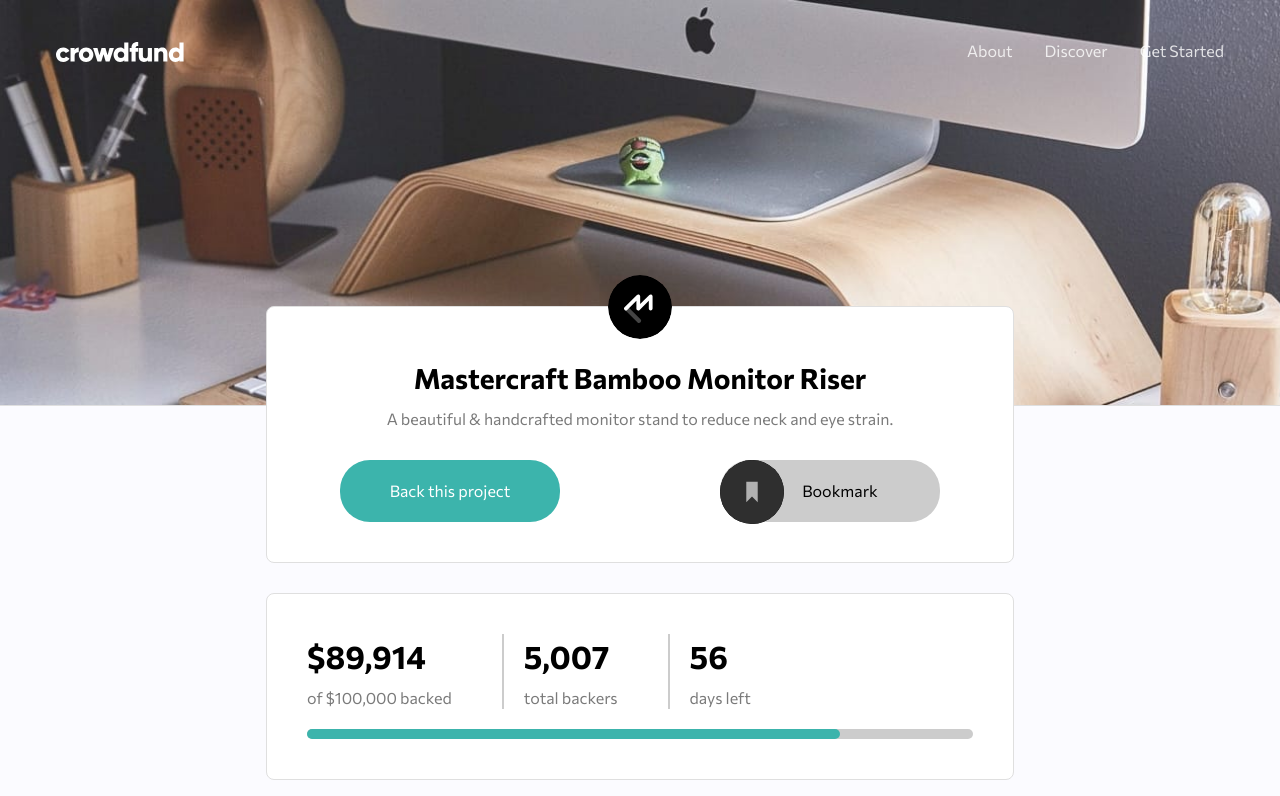
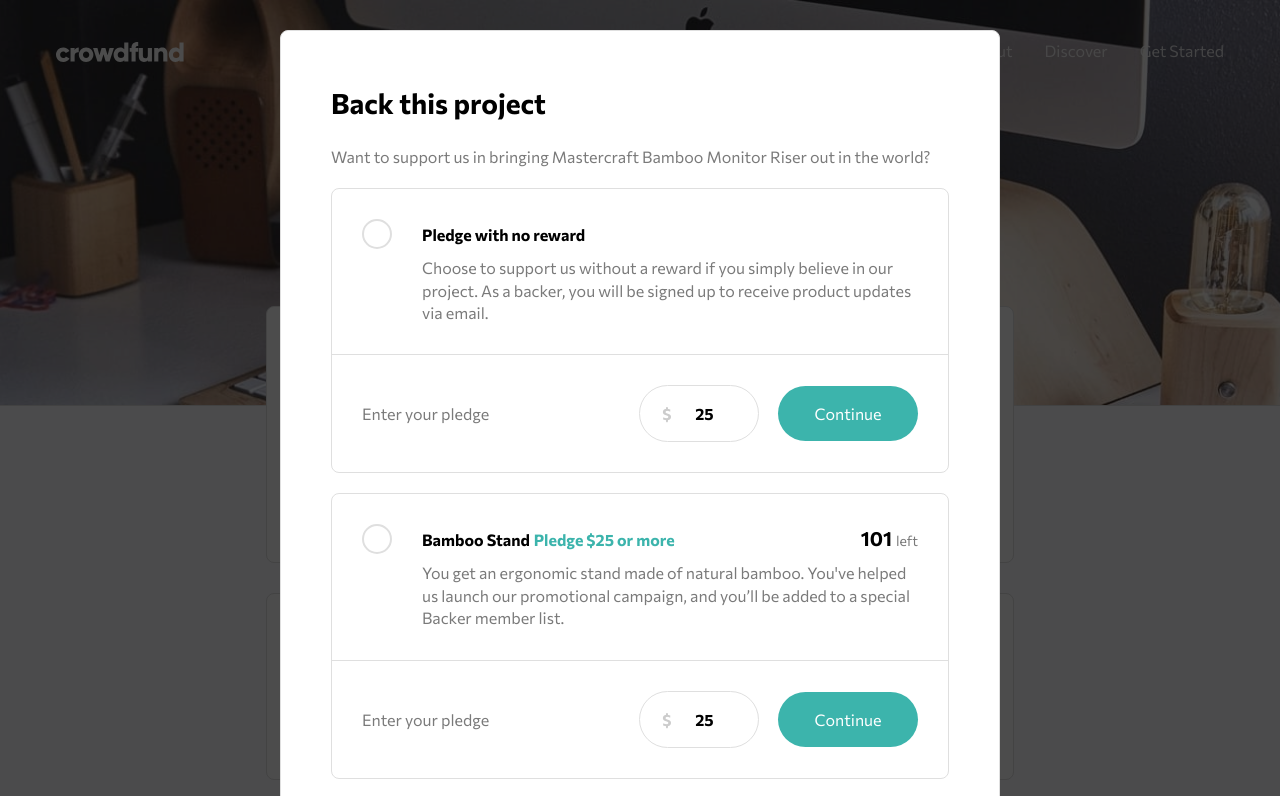
Before and after one commit to lucasbernardol/crowdfunding-challenge, a website: page index.html in a window 1280 px wide. Shown: the top 796 px of the page. Drawn offline with nearby package versions, Linux system fonts and the light colour scheme; files that its build step writes are made by us from their sources.

Commit message:
feat: added Layouts

```diff
--- a/index.html
+++ b/index.html
@@ -259,121 +259,228 @@
       <section class="project-overlay__content">
         <h2 class="project-overlay__title">Back this project</h2>
 
-        <span class="project-overlay__sumnary">
+        <span class="project-overlay__summary">
           Want to support us in bringing Mastercraft Bamboo Monitor Riser out in
-          the world?</span
-        >
+          the world?
+        </span>
 
         <div class="project-overlay__projects">
-          <section class="project-overlay__project">
-            <div class="project-overlay__project__left">
-              <input type="checkbox" id="select1" title="Select" />
+          <form
+            action="/production/payment/{{id}}"
+            method="POST"
+            class="project-overlay__project"
+          >
+            <fieldset class="project-top">
+              <legend class="sr-only">Payment method (selected)</legend>
+
+              <div class="project-top__left">
+                <input
+                  type="checkbox"
+                  name="select-bamboo-stand"
+                  id="select-no-reward"
+                />
+
+                <span class="checkmark"></span>
               </div>
 
-            <div class="project-overlay__project__right">
-              <header class="project-overlay__header">
-                <label for="select1"> Pledge with no reward </label>
-              </header>
-
-              <div class="project-overlay__main">
-                <span
-                  >Choose to support us without a reward if you simply believe
-                  in our project. As a backer, you will be signed up to receive
-                  product updates via email.</span
-                >
-              </div>
-            </div>
-          </section>
-
-          <section class="project-overlay__project">
-            <div class="project-overlay__project__left">
-              <input type="checkbox" id="select2" title="Select" />
+              <div class="project-top__right">
+                <div class="project-top__right__header">
+                  <label for="select-no-reward">
+                    <strong>Pledge with no reward</strong>
+                  </label>
                 </div>
 
-            <div class="project-overlay__project__right">
-              <header class="project-overlay__header">
-                <label for="select2">
-                  Bamboo Stand
+                <p class="project-top__text">
+                  Choose to support us without a reward if you simply believe in
+                  our project. As a backer, you will be signed up to receive
+                  product updates via email.
+                </p>
+              </div>
+            </fieldset>
 
+            <fieldset class="project-bottom">
+              <span>Enter your pledge</span>
+
+              <div class="project-bottom__actions">
+                <div>
+                  <input
+                    type="number"
+                    name="amount"
+                    id="amount-stand"
+                    value="25"
+                  />
+                </div>
+
+                <button type="submit">Continue</button>
+              </div>
+            </fieldset>
+          </form>
+
+          <form
+            action="/production/payment/{{id}}"
+            method="POST"
+            class="project-overlay__project"
+          >
+            <fieldset class="project-top">
+              <legend class="sr-only">Payment method (selected)</legend>
+
+              <div class="project-top__left">
+                <input
+                  type="checkbox"
+                  name="select-bamboo-stand"
+                  id="select-stant"
+                />
+
+                <span class="checkmark"></span>
+              </div>
+
+              <div class="project-top__right">
+                <div class="project-top__right__header">
+                  <label for="select-stant">
+                    <strong>Bamboo Stand</strong>
                     <span>Pledge $25 or more</span>
                   </label>
 
-                <span> 101 left</span>
-              </header>
+                  <span>101 <em>left</em></span>
+                </div>
 
-              <div class="project-overlay__main">
-                <span>
+                <p class="project-top__text">
                   You get an ergonomic stand made of natural bamboo. You've
                   helped us launch our promotional campaign, and you’ll be added
-                  to a special Backer member list.</span
-                >
+                  to a special Backer member list.
+                </p>
+              </div>
+            </fieldset>
+
+            <fieldset class="project-bottom">
+              <span>Enter your pledge</span>
+
+              <div class="project-bottom__actions">
+                <div>
+                  <input
+                    type="number"
+                    name="amount"
+                    id="amount-stand"
+                    value="25"
+                  />
                 </div>
 
-              <div class="project-overlay__footer">
-                Enter your pledge $25 Continue
+                <button type="submit">Continue</button>
               </div>
-            </div>
-          </section>
+            </fieldset>
+          </form>
 
-          <section class="project-overlay__project">
-            <div class="project-overlay__project__left">
-              <input type="checkbox" id="select3" title="Select" />
+          <form
+            action="/production/payment/{{id}}"
+            method="POST"
+            class="project-overlay__project"
+          >
+            <fieldset class="project-top">
+              <legend class="sr-only">Payment method (selected)</legend>
+
+              <div class="project-top__left">
+                <input
+                  type="checkbox"
+                  name="select-bamboo-stand"
+                  id="select-stant-black"
+                />
+
+                <span class="checkmark"></span>
               </div>
 
-            <div class="project-overlay__project__right">
-              <header class="project-overlay__header">
-                <label for="select3">
-                  Black Edition Stand
-
-                  <span> Pledge $75 or more</span>
+              <div class="project-top__right">
+                <div class="project-top__right__header">
+                  <label for="select-stant-black">
+                    <strong>Black Edition Stand</strong>
+                    <span>Pledge $75 or more</span>
                   </label>
 
-                <span> 64 left</span>
-              </header>
+                  <span>
+                    64
+                    <em>left</em>
+                  </span>
+                </div>
 
-              <div class="project-overlay__main">
-                <span>
+                <p class="project-top__text">
                   You get a Black Special Edition computer stand and a personal
                   thank you. You’ll be added to our Backer member list. Shipping
-                  is included.</span
-                >
+                  is included.
+                </p>
+              </div>
+            </fieldset>
+
+            <fieldset class="project-bottom">
+              <span>Enter your pledge</span>
+
+              <div class="project-bottom__actions">
+                <div>
+                  <input
+                    type="number"
+                    name="amount"
+                    id="amount-stand"
+                    value="25"
+                  />
                 </div>
 
-              <div class="project-overlay__footer">
-                Enter your pledge $75 Continue
+                <button type="submit">Continue</button>
               </div>
-            </div>
-          </section>
+            </fieldset>
+          </form>
 
-          <section class="project-overlay__project">
-            <div class="project-overlay__project__left">
-              <input type="checkbox" id="select4" title="Select" />
+          <form
+            action="/production/payment/{{id}}"
+            method="POST"
+            class="project-overlay__project project-overlay__project--out-stock"
+          >
+            <fieldset class="project-top">
+              <legend class="sr-only">Payment method (selected)</legend>
+
+              <div class="project-top__left">
+                <input
+                  type="checkbox"
+                  name="select-bamboo-stand"
+                  id="select-stant-special"
+                />
+
+                <span class="checkmark"></span>
               </div>
 
-            <div class="project-overlay__project__right">
-              <header class="project-overlay__header">
-                <label for="select4">
-                  Mahogany Special Edition
-
+              <div class="project-top__right">
+                <div class="project-top__right__header">
+                  <label for="select-stant-special">
+                    <strong>Mahogany Special Edition</strong>
                     <span>Pledge $200 or more</span>
                   </label>
 
-                <span>0 left</span>
-              </header>
+                  <span
+                    >0
+                    <em>left</em>
+                  </span>
+                </div>
 
-              <div class="project-overlay__main">
-                <span>
+                <p class="project-top__text">
                   You get two Special Edition Mahogany stands, a Backer T-Shirt,
                   and a personal thank you. You’ll be added to our Backer member
                   list. Shipping is included.
-                </span>
+                </p>
               </div>
+            </fieldset>
 
-              <div class="project-overlay__footer">
-                Enter your pledge $200 Continue
+            <!-- <fieldset class="project-bottom">
+              <span>Enter your pledge</span>
+
+              <div class="project-bottom__actions">
+                <input
+                  type="number"
+                  name="amount"
+                  id="amount-stand"
+                  value="25"
+                />
+
+                <button type="submit">Continue</button>
               </div>
-            </div>
-          </section>
+            </fieldset> -->
+          </form>
         </div>
       </section>
     </div>
--- a/styles/common/_global.scss
+++ b/styles/common/_global.scss
@@ -10,12 +10,21 @@
   font-family: 'Commissioner', sans-serif;
 }
 
+*::after,
+*::before {
+  font-family: 'Commissioner', sans-serif;
+}
+
 *::selection {
-  background-color: rgba(60, 180, 172, 0.3);
+  background-color: var(--color-selection);
 }
 
 ul {
   list-style: none;
+}
+
+fieldset {
+  border: none;
 }
 
 button,
@@ -32,17 +41,8 @@ a {
 img {
   pointer-events: none;
 
-  object-fit: cover;
-  -o-object-fit: cover;
-  object-position: top;
-  -o-object-position: top;
-
-  user-select: none;
-  -ms-user-select: none;
-  -moz-user-select: none;
-  -webkit-user-select: none;
-  -webkit-user-drag: none;
-  -moz-user-focus: normal;
+  @include ObjectFit;
+  @include UserSelect;
 }
 
 body {
--- a/styles/common/_variables.scss
+++ b/styles/common/_variables.scss
@@ -17,6 +17,7 @@ $break-small: 345px;
   --color-white: #ffffff;
 
   --color-border-line: #dfdfdf;
+  --color-selection: rgba(60, 180, 172, 0.3);
 
   --color-overlay: rgba(0, 0, 0, 0.7);
   --color-dark-overlay: rgba(0, 0, 0, 0.9);
@@ -41,6 +42,9 @@ $break-small: 345px;
   // fonts/sizes
   --font-size-mediun: 56.26%;
   --font-size-small: 50%;
+
+  // After/before icons
+  --i-dollar: '$';
 }
 
 @media only screen and (max-width: $break-normal) {
--- a/styles/components/_main-component.scss
+++ b/styles/components/_main-component.scss
@@ -169,3 +169,4 @@
 @import './about-component';
 @import './menu-modal-component';
 @import './completed-modal-component';
+@import './project-modal-component';
--- a/styles/components/_project-modal-component.scss
+++ b/styles/components/_project-modal-component.scss
@@ -0,0 +1,325 @@
+.project-overlay {
+  z-index: var(--z-index);
+  overflow: auto;
+
+  position: fixed;
+  top: 0;
+  left: 0;
+
+  right: 0;
+  bottom: 0;
+
+  width: 100%;
+  min-height: 100vh;
+
+  background-color: var(--color-overlay);
+
+  // display: flex;
+  // flex-direction: column;
+  // justify-content: center;
+  // align-items: center;
+
+  &.project-overlay--hidden {
+    display: none;
+  }
+
+  &:not(.project-overlay--hidden) {
+    display: block;
+
+    & {
+      .project-overlay__content {
+        margin: 3rem auto;
+      }
+    }
+  }
+
+  .project-overlay__content {
+    width: min(80%, 720px);
+    padding: 5rem;
+
+    border-radius: 0.8rem;
+    border: 1px solid var(--color-border-line);
+
+    background-color: var(--color-white);
+
+    .project-overlay__title {
+      margin-bottom: 2rem;
+
+      font-size: 2.8rem;
+      font-weight: 700;
+
+      line-height: 1.6;
+
+      color: var(--color-black);
+    }
+
+    .project-overlay__summary {
+      font-size: 1.6rem; // 16px;
+      font-weight: 400;
+
+      color: var(--color-dark-gray);
+
+      line-height: 1.4;
+    }
+
+    .project-overlay__projects {
+      width: 100%;
+      margin-top: 2rem;
+
+      display: flex;
+      flex-direction: column;
+
+      .project-overlay__project {
+        width: 100%;
+
+        margin-bottom: 2rem;
+
+        border-radius: 0.8rem;
+        border: 1px solid var(--color-border-line);
+
+        display: flex;
+        flex-direction: column;
+
+        transition: all 0.6s cubic-bezier(0.23, 1, 0.32, 1);
+        cursor: pointer;
+
+        &:last-child {
+          margin-bottom: 0;
+        }
+
+        &:hover {
+          &:not(.project-overlay__project--out-stock) {
+            border-color: var(--color-primary-moderate-cyan);
+          }
+        }
+
+        &.project-overlay__project--out-stock {
+          @include UserSelect;
+          pointer-events: none;
+          opacity: 0.7;
+        }
+
+        .project-top {
+          width: 100%;
+          padding: 3rem;
+
+          display: flex;
+          justify-content: flex-start;
+          align-items: flex-start;
+
+          .project-top__left {
+            position: relative;
+
+            margin-right: 3rem;
+
+            input {
+              position: absolute;
+              top: 0;
+              left: 0;
+
+              width: 0px;
+              height: 0px;
+
+              visibility: hidden;
+
+              &:checked ~ .checkmark {
+                &::after {
+                  // active cirlce
+                  display: block;
+                }
+              }
+            }
+
+            .checkmark {
+              position: relative;
+
+              display: flex;
+              justify-content: center;
+              align-items: center;
+
+              width: 3rem;
+              height: 3rem;
+
+              border-radius: 50%;
+              border: 2px solid var(--color-border-line);
+
+              &::after {
+                content: '';
+                display: none;
+
+                width: calc(1.5rem - 2px);
+                height: calc(1.5rem - 2px);
+
+                background-color: var(--color-primary-moderate-cyan);
+                border-radius: 50%;
+                //transform: translate(25%, -50%);
+              }
+            }
+          }
+
+          .project-top__right {
+            width: 100%;
+
+            display: flex;
+            flex-direction: column;
+
+            .project-top__right__header {
+              width: 100%;
+
+              display: flex;
+              align-items: center;
+              justify-content: space-between;
+
+              margin-bottom: 1rem;
+
+              label {
+                font-size: 2rem;
+                line-height: 1.4;
+
+                transition: opacity 0.6s cubic-bezier(0.175, 0.885, 0.32, 1.275);
+                cursor: pointer;
+
+                &:hover {
+                  opacity: 0.6;
+                }
+
+                strong {
+                  color: var(--color-black);
+                  font-weight: bold;
+                }
+
+                span {
+                  color: var(--color-primary-moderate-cyan);
+                  font-weight: bold;
+                }
+              }
+
+              & > span {
+                font-size: 2rem;
+                color: var(--color-black);
+
+                font-weight: bold;
+
+                line-height: 1.4;
+
+                em {
+                  font-size: 1.4rem;
+                  font-weight: 400;
+                  font-style: normal;
+
+                  color: var(--color-dark-gray);
+                }
+              }
+            }
+
+            .project-top__text {
+              font-size: 1.6rem;
+              color: var(--color-dark-gray);
+              line-height: 1.4;
+            }
+          }
+        }
+
+        .project-bottom {
+          width: 100%;
+          padding: 3rem;
+
+          border-top: 1px solid var(--color-border-line);
+
+          display: flex;
+          align-items: center;
+          justify-content: space-between;
+
+          &.hidden {
+            display: none;
+          }
+
+          span {
+            font-size: 1.6rem;
+            color: var(--color-dark-gray);
+          }
+
+          .project-bottom__actions {
+            div {
+              position: relative;
+              display: inline-flex;
+
+              input {
+                width: 12rem;
+
+                padding: 1.8rem 1rem 1.8rem 3.6rem;
+                outline: none;
+
+                border: 1px solid var(--color-border-line);
+                border-radius: 3rem;
+
+                transition: border 0.6s cubic-bezier(0.23, 1, 0.32, 1);
+
+                color: var(--color-black);
+                font-weight: 700;
+
+                text-align: center;
+
+                &:focus {
+                  border-color: var(--color-primary-dark-cyan);
+                }
+              }
+
+              &::after {
+                content: var(--i-dollar); // "$"
+
+                position: absolute;
+                top: 50%;
+                left: 1rem; // 10px.
+
+                width: 1.8rem;
+                height: 1.8rem;
+
+                text-transform: uppercase;
+
+                font-family: 'Commissioner', sans-serif;
+                font-weight: 700;
+
+                color: var(--color-light-gray);
+                background-color: var(--color-white);
+
+                display: flex;
+                justify-content: center;
+                align-items: center;
+
+                transform: translate(50%, -50%);
+                transition: color 0.6s cubic-bezier(0.445, 0.05, 0.55, 0.95);
+              }
+
+              &:focus-within {
+                &::after {
+                  color: var(--color-primary-moderate-cyan);
+                }
+              }
+            }
+
+            button {
+              width: 14rem;
+              margin-left: 1.6rem;
+
+              padding: 1.8rem 0.8rem;
+              border-radius: 3rem;
+
+              font-size: 1.6rem;
+              font-weight: 400;
+
+              color: var(--color-white);
+              background-color: var(--color-primary-moderate-cyan);
+
+              transition: background 0.6s cubic-bezier(0.25, 0.46, 0.45, 0.94);
+
+              &:hover {
+                background-color: var(--color-primary-dark-cyan);
+              }
+            }
+          }
+        }
+      }
+    }
+  }
+}
--- a/styles/main.scss
+++ b/styles/main.scss
@@ -1,5 +1,6 @@
 @charset "utf-8";
 
+@import './partials/mixins';
+
 @import './common';
-
 @import './pages/crowdfunding';
--- /dev/null
+++ b/styles/partials/mixins/_index.scss
@@ -0,0 +1,2 @@
+@import './object-fit-mixin';
+@import './user-select-mixin';
--- /dev/null
+++ b/styles/partials/mixins/_object-fit-mixin.scss
@@ -0,0 +1,6 @@
+@mixin ObjectFit {
+  object-fit: cover;
+  -o-object-fit: cover;
+  object-position: top;
+  -o-object-position: top;
+}
```
Also changed, not shown: styles/partials/mixins/_user-select-mixin.scss (added, +8 -0 lines). Lines whose indentation alone changed are shown as unchanged.
